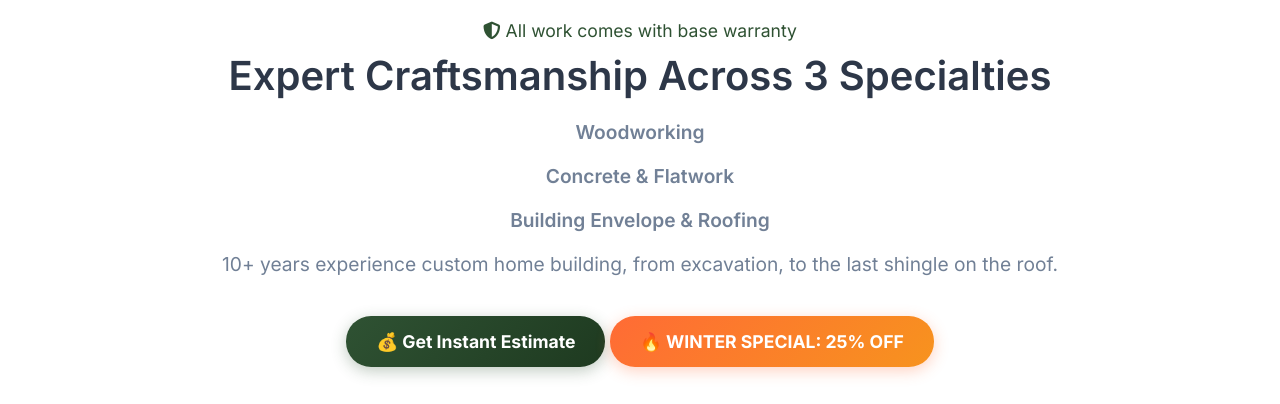
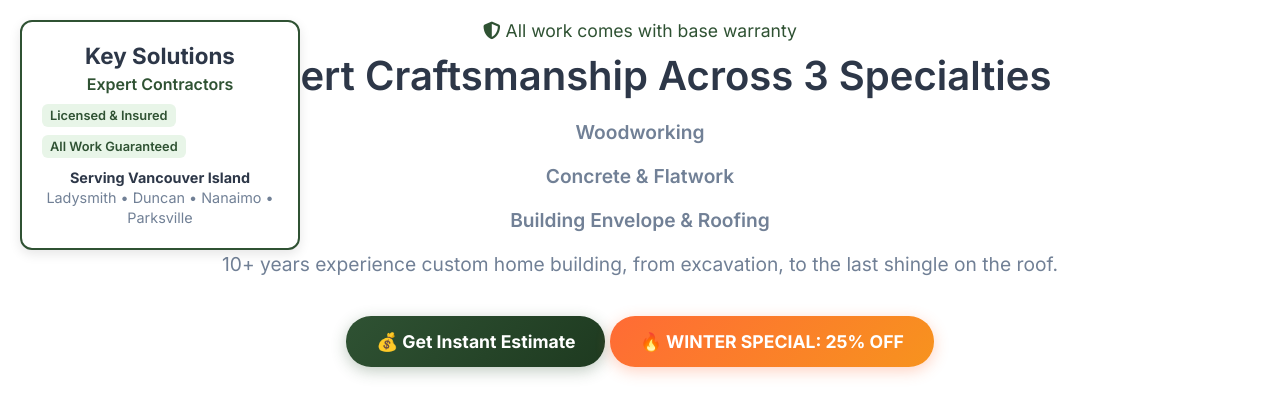
Before and after one commit to Tolksy/HandyContractorWebsite, a plain HTML site: page index.html in a window 1280 px wide. Shown: the top 404 px of the page. Drawn offline with Linux system fonts and the light colour scheme.

Commit message:
Update index.html

```diff
--- a/index.html
+++ b/index.html
@@ -458,7 +458,67 @@
             font-weight: 600;
         }
 
+        .company-corner {
+            position: absolute;
+            top: 20px;
+            left: 20px;
+            background: #ffffff;
+            border: 2px solid #2f5233;
+            border-radius: 12px;
+            padding: 20px;
+            box-shadow: 0 4px 12px rgba(0,0,0,0.1);
+            max-width: 280px;
+            z-index: 100;
+        }
+
+        .company-name {
+            font-size: 1.4rem;
+            font-weight: 700;
+            color: #2d3748;
+            margin-bottom: 5px;
+        }
+
+        .company-tagline {
+            font-size: 1rem;
+            font-weight: 600;
+            color: #2f5233;
+            margin-bottom: 10px;
+        }
+
+        .company-badges {
+            display: flex;
+            flex-wrap: wrap;
+            gap: 8px;
+            margin-bottom: 10px;
+        }
+
+        .badge {
+            background: #e8f5e8;
+            color: #2f5233;
+            padding: 4px 8px;
+            border-radius: 6px;
+            font-size: 0.8rem;
+            font-weight: 600;
+        }
+
+        .service-areas {
+            font-size: 0.9rem;
+            color: #718096;
+            line-height: 1.4;
+        }
+
+        .service-areas strong {
+            color: #2d3748;
+        }
+
         @media (max-width: 768px) {
+            .company-corner {
+                position: relative;
+                top: auto;
+                left: auto;
+                margin: 0 auto 20px;
+                max-width: 100%;
+            }
             .hero h1 {
                 font-size: 2rem;
             }
@@ -476,6 +536,18 @@
 </head>
 <body>
     <section class="hero">
+        <div class="company-corner">
+            <div class="company-name">Key Solutions</div>
+            <div class="company-tagline">Expert Contractors</div>
+            <div class="company-badges">
+                <span class="badge">Licensed & Insured</span>
+                <span class="badge">All Work Guaranteed</span>
+            </div>
+            <div class="service-areas">
+                <strong>Serving Vancouver Island</strong><br>
+                Ladysmith • Duncan • Nanaimo • Parksville
+            </div>
+        </div>
         <div class="hero-content">
             <div class="warranty-badge">
                 <i class="fas fa-shield-alt"></i>
```
